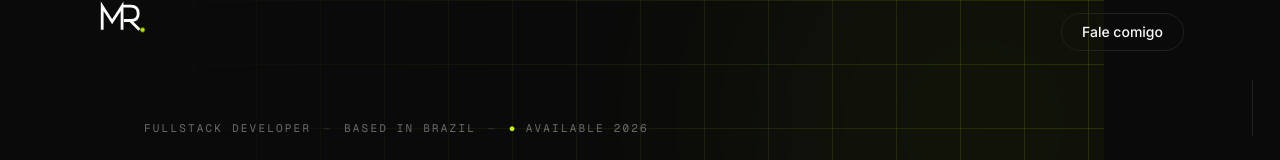
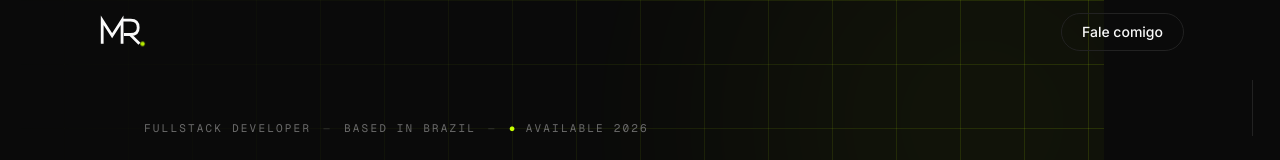
Before and after one commit to MarcosRanauro/site-pessoal-marcos-ranauro, a Next.js app: page / in a window 1280 px wide. Shown: the top 160 px of the page. Built offline with nearby package versions, Linux system fonts and the light colour scheme.

Commit message:
fix: alinhamento vertical da logo com o botão no header

```diff
--- a/src/components/ui/Logo.tsx
+++ b/src/components/ui/Logo.tsx
@@ -7,7 +7,7 @@ export function Logo({ className }: LogoProps) {
     <a
       href="#"
       aria-label="Marcos Ranauro — voltar ao topo"
-      className="inline-block self-start text-foreground"
+      className="inline-block text-foreground"
     >
       <svg
         viewBox="0 0 172 116"
```
